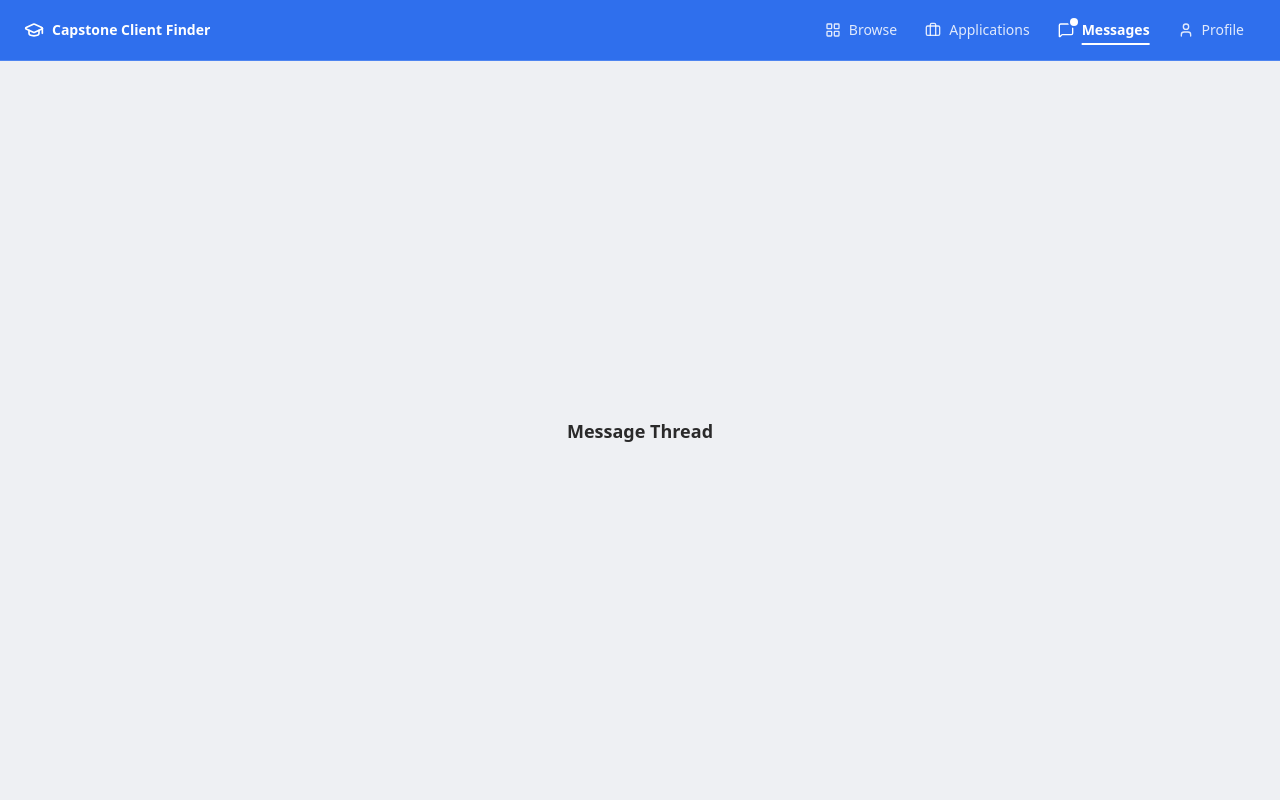
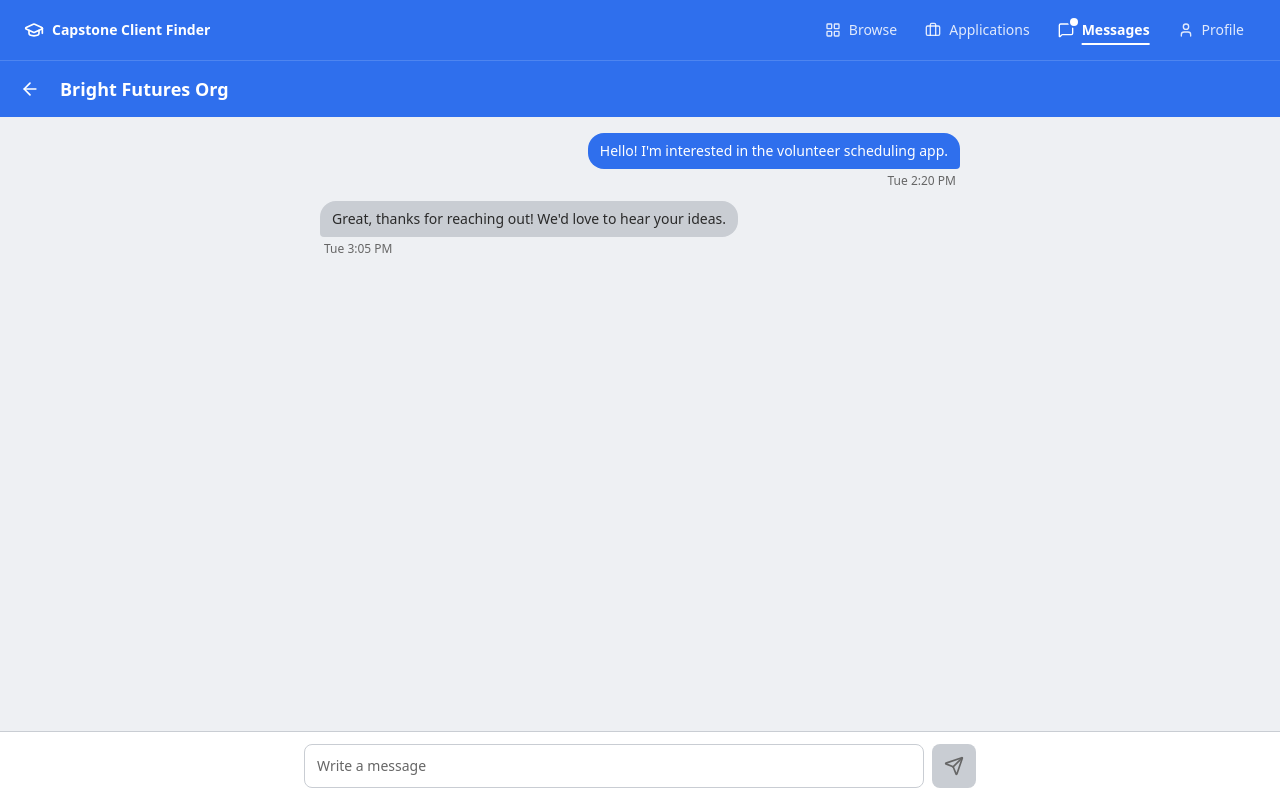
Before and after one commit to Elydia04/CapFind, a React (Vite) app: page /messages/bright-futures-org in a window 1280 px wide. Built offline with nearby package versions, Linux system fonts and the light colour scheme.

Commit message:
step 7: screen 4 - messages list and thread

```diff
--- /dev/null
+++ b/src/components/MessageBubble.tsx
@@ -0,0 +1,27 @@
+import type { Message } from '../types'
+
+export type MessageBubbleProps = {
+  message: Message
+  senderName: string
+}
+
+export function MessageBubble({ message, senderName }: MessageBubbleProps) {
+  const isMe = message.from === 'me'
+
+  return (
+    <div className={isMe ? 'flex flex-col items-end' : 'flex flex-col items-start'}>
+      <p
+        className={[
+          'max-w-[80%] rounded-2xl px-3 py-2 text-sm',
+          isMe
+            ? 'rounded-br-sm bg-primary text-white'
+            : 'rounded-bl-sm bg-line text-ink',
+        ].join(' ')}
+      >
+        <span className="sr-only">{isMe ? 'You said: ' : `${senderName} said: `}</span>
+        {message.text}
+      </p>
+      <span className="mt-1 px-1 text-xs text-muted">{message.time}</span>
+    </div>
+  )
+}
--- a/src/screens/MessageThreadScreen.tsx
+++ b/src/screens/MessageThreadScreen.tsx
@@ -1,7 +1,110 @@
+import { MessagesSquare, Send } from 'lucide-react'
+import { useEffect, useRef, useState } from 'react'
+import type { FormEvent } from 'react'
+import { useNavigate, useParams } from 'react-router-dom'
+import { AppBar } from '../components/AppBar'
+import { Button } from '../components/Button'
+import { MessageBubble } from '../components/MessageBubble'
+import { useApp } from '../context/AppContext'
+
 export function MessageThreadScreen() {
+  const { id } = useParams<{ id: string }>()
+  const navigate = useNavigate()
+  const { conversations, sendMessage, markConversationRead } = useApp()
+
+  const [draft, setDraft] = useState('')
+  const scrollRef = useRef<HTMLElement>(null)
+
+  const conversation = conversations.find((item) => item.id === id)
+  const messageCount = conversation?.messages.length ?? 0
+
+  useEffect(() => {
+    if (id) {
+      markConversationRead(id)
+    }
+  }, [id, markConversationRead])
+
+  useEffect(() => {
+    const element = scrollRef.current
+    if (element) {
+      element.scrollTop = element.scrollHeight
+    }
+  }, [messageCount])
+
+  const handleSend = (event: FormEvent<HTMLFormElement>) => {
+    event.preventDefault()
+    const text = draft.trim()
+    if (text === '' || !id) {
+      return
+    }
+    sendMessage(id, text)
+    setDraft('')
+  }
+
+  if (!conversation) {
+    return (
+      <div className="flex flex-1 flex-col overflow-hidden">
+        <AppBar title="Messages" showBack onBack={() => navigate('/messages')} />
+        <main className="flex flex-1 flex-col items-center justify-center gap-3 bg-page px-6 text-center">
+          <MessagesSquare className="h-8 w-8 text-muted" aria-hidden="true" />
+          <p className="text-base font-bold text-ink">Conversation not found</p>
+          <p className="text-sm text-muted">This conversation is not available.</p>
+          <Button variant="secondary" onClick={() => navigate('/messages')}>
+            Back to Messages
+          </Button>
+        </main>
+      </div>
+    )
+  }
+
+  const isSendDisabled = draft.trim() === ''
+
   return (
-    <main className="flex flex-1 items-center justify-center bg-page p-6">
-      <h1 className="text-lg font-bold text-ink">Message Thread</h1>
-    </main>
+    <div className="flex flex-1 flex-col overflow-hidden">
+      <AppBar title={conversation.clientName} showBack onBack={() => navigate('/messages')} />
+
+      <main ref={scrollRef} className="flex-1 overflow-y-auto bg-page">
+        <div className="mx-auto flex w-full max-w-2xl flex-col gap-3 px-4 py-4">
+          {conversation.messages.length === 0 ? (
+            <p className="py-10 text-center text-sm text-muted">
+              No messages yet. Say hello to {conversation.clientName}.
+            </p>
+          ) : (
+            conversation.messages.map((message) => (
+              <MessageBubble
+                key={message.id}
+                message={message}
+                senderName={conversation.clientName}
+              />
+            ))
+          )}
+        </div>
+      </main>
+
+      <form onSubmit={handleSend} className="shrink-0 border-t border-line bg-white px-4 py-3">
+        <div className="mx-auto flex w-full max-w-2xl items-center gap-2">
+          <label htmlFor="message-input" className="sr-only">
+            Message {conversation.clientName}
+          </label>
+          <input
+            id="message-input"
+            type="text"
+            autoComplete="off"
+            placeholder="Write a message"
+            value={draft}
+            onChange={(event) => setDraft(event.target.value)}
+            className="min-h-11 w-full flex-1 rounded-lg border border-line bg-white px-3 text-sm text-ink placeholder:text-muted"
+          />
+          <button
+            type="submit"
+            aria-label="Send message"
+            disabled={isSendDisabled}
+            className="inline-flex h-11 w-11 shrink-0 items-center justify-center rounded-lg bg-primary text-white transition-colors hover:bg-primary/90 disabled:cursor-not-allowed disabled:bg-line disabled:text-muted"
+          >
+            <Send className="h-5 w-5" aria-hidden="true" />
+          </button>
+        </div>
+      </form>
+    </div>
   )
 }
--- a/src/screens/MessagesScreen.tsx
+++ b/src/screens/MessagesScreen.tsx
@@ -1,7 +1,88 @@
+import { MessagesSquare, Search } from 'lucide-react'
+import { Link, useNavigate } from 'react-router-dom'
+import { AppBar } from '../components/AppBar'
+import { Avatar } from '../components/Avatar'
+import { BottomNav } from '../components/BottomNav'
+import { Button } from '../components/Button'
+import { useApp } from '../context/AppContext'
+
 export function MessagesScreen() {
+  const navigate = useNavigate()
+  const { conversations, showToast } = useApp()
+
+  const hasUnread = conversations.some((conversation) => conversation.unread)
+
   return (
-    <main className="flex flex-1 items-center justify-center bg-page p-6">
-      <h1 className="text-lg font-bold text-ink">Messages</h1>
-    </main>
+    <div className="flex flex-1 flex-col overflow-hidden">
+      <AppBar
+        title="Messages"
+        action={{
+          icon: <Search className="h-5 w-5" aria-hidden="true" />,
+          label: 'Search messages',
+          onClick: () => showToast('Message search is not available in this prototype.'),
+        }}
+      />
+
+      <main className="flex-1 overflow-y-auto bg-page">
+        <div className="mx-auto w-full max-w-2xl px-4 py-4">
+          {conversations.length === 0 ? (
+            <div className="flex flex-col items-center gap-3 px-6 py-16 text-center">
+              <MessagesSquare className="h-8 w-8 text-muted" aria-hidden="true" />
+              <p className="text-base font-bold text-ink">No conversations yet</p>
+              <p className="text-sm text-muted">
+                Apply to a project, then message the client to start a conversation.
+              </p>
+              <Button variant="secondary" onClick={() => navigate('/browse')}>
+                Browse projects
+              </Button>
+            </div>
+          ) : (
+            <ul className="divide-y divide-line overflow-hidden rounded-xl border border-line bg-white shadow-sm">
+              {conversations.map((conversation) => {
+                const lastMessage = conversation.messages[conversation.messages.length - 1]
+                return (
+                  <li key={conversation.id}>
+                    <Link
+                      to={`/messages/${conversation.id}`}
+                      className="flex items-center gap-3 px-4 py-3 transition-colors hover:bg-page"
+                    >
+                      <Avatar initials={conversation.initials} />
+                      <div className="min-w-0 flex-1">
+                        <p
+                          className={
+                            conversation.unread
+                              ? 'truncate text-sm font-bold text-ink'
+                              : 'truncate text-sm font-semibold text-ink'
+                          }
+                        >
+                          {conversation.clientName}
+                        </p>
+                        <p className="truncate text-sm text-muted">
+                          {lastMessage ? lastMessage.text : 'No messages yet — say hello!'}
+                        </p>
+                      </div>
+                      <div className="flex shrink-0 flex-col items-end gap-1.5">
+                        <span className="text-xs text-muted">{lastMessage?.time ?? ''}</span>
+                        {conversation.unread ? (
+                          <span
+                            className="h-2.5 w-2.5 rounded-full bg-primary"
+                            aria-hidden="true"
+                          />
+                        ) : (
+                          <span className="h-2.5 w-2.5" aria-hidden="true" />
+                        )}
+                      </div>
+                      {conversation.unread ? <span className="sr-only">Unread</span> : null}
+                    </Link>
+                  </li>
+                )
+              })}
+            </ul>
+          )}
+        </div>
+      </main>
+
+      <BottomNav unreadMessages={hasUnread} />
+    </div>
   )
 }
```
